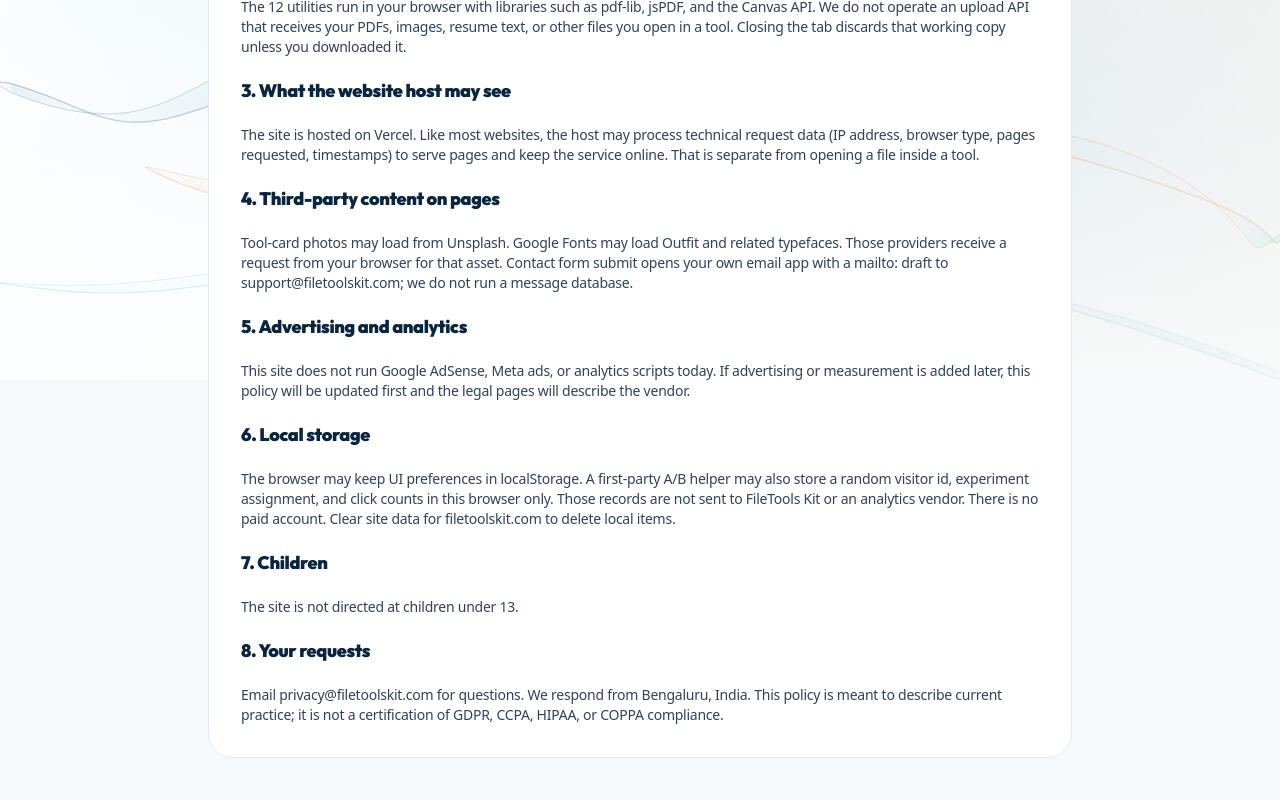
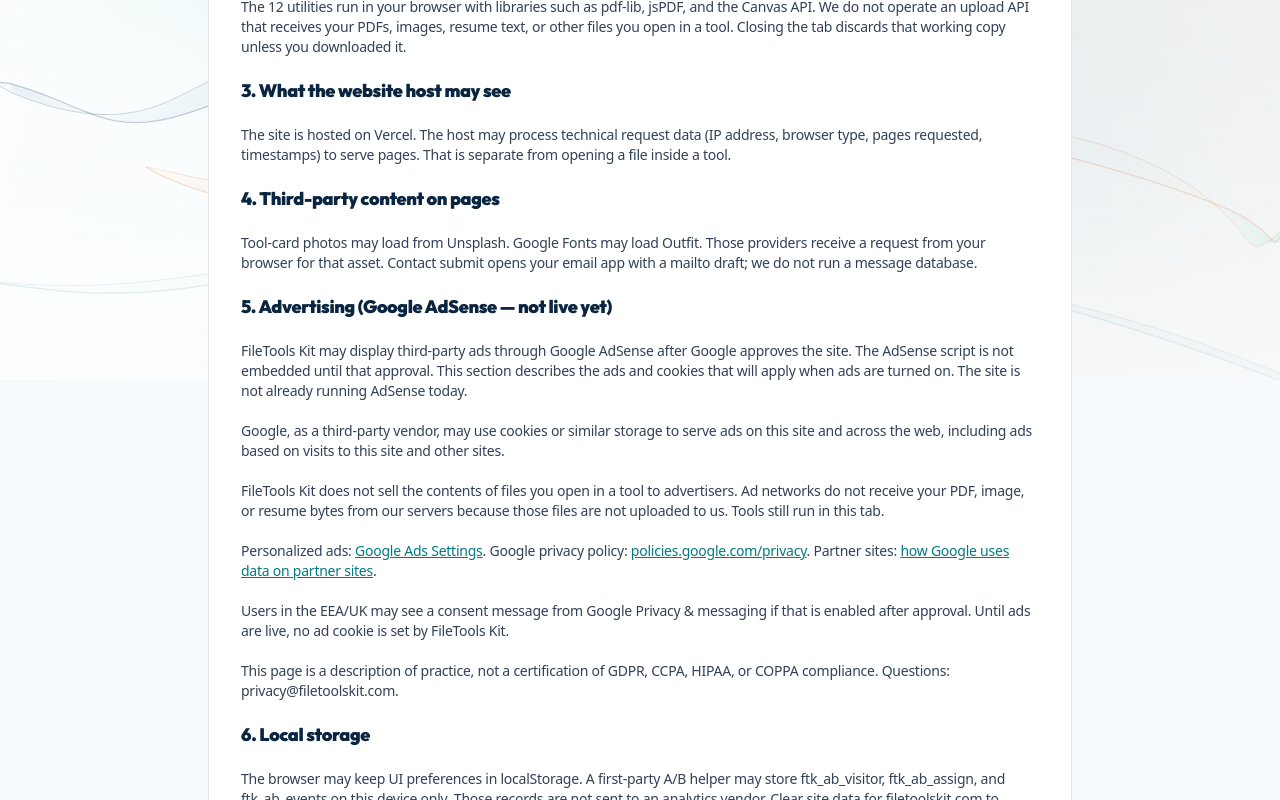
Before and after one commit to Sourendas/OmniCraft-Studio, a React (Vite) app: page /privacy in a window 1280 px wide. Shown: the part 420-1220 px from the top of the page. Built offline with nearby package versions, Linux system fonts and the light colour scheme.

Commit message:
Add AdSense-ready privacy and cookie clauses

```diff
--- a/src/pages/legal/LegalPages.tsx
+++ b/src/pages/legal/LegalPages.tsx
@@ -14,21 +14,26 @@
     <div className="rounded-3xl bg-white border border-slate-200 p-8 space-y-5 text-sm text-slate-700">
       <div className="flex items-center gap-3"><ShieldCheck className="w-8 h-8 text-[#007A82]" /><div><h1 className="text-3xl font-black text-[#0A2540]">Privacy Policy</h1><p className="text-xs text-slate-500">Last updated: 3 September 2026</p></div></div>
       <h2 className="text-lg font-black text-[#0A2540]">1. Who we are</h2>
-      <p>FileTools Kit (filetoolskit.com) is operated by <strong>Souren Das</strong>, Bengaluru, Karnataka, India. Privacy contact: <a className="text-[#007A82] underline" href="mailto:privacy@filetoolskit.com">privacy@filetoolskit.com</a>. Support: <a className="text-[#007A82] underline" href="mailto:support@filetoolskit.com">support@filetoolskit.com</a>.</p>
+      <p>FileTools Kit (filetoolskit.com) is operated by <strong>Souren Das</strong>, Bengaluru, Karnataka, India. Privacy: <a className="text-[#007A82] underline" href="mailto:privacy@filetoolskit.com">privacy@filetoolskit.com</a>. Support: <a className="text-[#007A82] underline" href="mailto:support@filetoolskit.com">support@filetoolskit.com</a>.</p>
       <h2 className="text-lg font-black text-[#0A2540]">2. What the tools do with your files</h2>
       <p>The 12 utilities run in your browser with libraries such as pdf-lib, jsPDF, and the Canvas API. We do not operate an upload API that receives your PDFs, images, resume text, or other files you open in a tool. Closing the tab discards that working copy unless you downloaded it.</p>
       <h2 className="text-lg font-black text-[#0A2540]">3. What the website host may see</h2>
-      <p>The site is hosted on Vercel. Like most websites, the host may process technical request data (IP address, browser type, pages requested, timestamps) to serve pages and keep the service online. That is separate from opening a file inside a tool.</p>
+      <p>The site is hosted on Vercel. The host may process technical request data (IP address, browser type, pages requested, timestamps) to serve pages. That is separate from opening a file inside a tool.</p>
       <h2 className="text-lg font-black text-[#0A2540]">4. Third-party content on pages</h2>
-      <p>Tool-card photos may load from Unsplash. Google Fonts may load Outfit and related typefaces. Those providers receive a request from your browser for that asset. Contact form submit opens your own email app with a mailto: draft to support@filetoolskit.com; we do not run a message database.</p>
-      <h2 className="text-lg font-black text-[#0A2540]">5. Advertising and analytics</h2>
-      <p>This site does not run Google AdSense, Meta ads, or analytics scripts today. If advertising or measurement is added later, this policy will be updated first and the legal pages will describe the vendor.</p>
+      <p>Tool-card photos may load from Unsplash. Google Fonts may load Outfit. Those providers receive a request from your browser for that asset. Contact submit opens your email app with a mailto draft; we do not run a message database.</p>
+      <h2 className="text-lg font-black text-[#0A2540]">5. Advertising (Google AdSense — not live yet)</h2>
+      <p>FileTools Kit may display third-party ads through Google AdSense after Google approves the site. The AdSense script is not embedded until that approval. This section describes the ads and cookies that will apply when ads are turned on. The site is not already running AdSense today.</p>
+      <p>Google, as a third-party vendor, may use cookies or similar storage to serve ads on this site and across the web, including ads based on visits to this site and other sites.</p>
+      <p>FileTools Kit does not sell the contents of files you open in a tool to advertisers. Ad networks do not receive your PDF, image, or resume bytes from our servers because those files are not uploaded to us. Tools still run in this tab.</p>
+      <p>Personalized ads: <a className="text-[#007A82] underline" href="https://adssettings.google.com" target="_blank" rel="noopener noreferrer">Google Ads Settings</a>. Google privacy policy: <a className="text-[#007A82] underline" href="https://policies.google.com/privacy" target="_blank" rel="noopener noreferrer">policies.google.com/privacy</a>. Partner sites: <a className="text-[#007A82] underline" href="https://policies.google.com/technologies/partner-sites" target="_blank" rel="noopener noreferrer">how Google uses data on partner sites</a>.</p>
+      <p>Users in the EEA/UK may see a consent message from Google Privacy & messaging if that is enabled after approval. Until ads are live, no ad cookie is set by FileTools Kit.</p>
+      <p>This page is a description of practice, not a certification of GDPR, CCPA, HIPAA, or COPPA compliance. Questions: privacy@filetoolskit.com.</p>
       <h2 className="text-lg font-black text-[#0A2540]">6. Local storage</h2>
-      <p>The browser may keep UI preferences in localStorage. A first-party A/B helper may also store a random visitor id, experiment assignment, and click counts in this browser only. Those records are not sent to FileTools Kit or an analytics vendor. There is no paid account. Clear site data for filetoolskit.com to delete local items.</p>
+      <p>The browser may keep UI preferences in localStorage. A first-party A/B helper may store ftk_ab_visitor, ftk_ab_assign, and ftk_ab_events on this device only. Those records are not sent to an analytics vendor. Clear site data for filetoolskit.com to delete them.</p>
       <h2 className="text-lg font-black text-[#0A2540]">7. Children</h2>
       <p>The site is not directed at children under 13.</p>
       <h2 className="text-lg font-black text-[#0A2540]">8. Your requests</h2>
-      <p>Email privacy@filetoolskit.com for questions. We respond from Bengaluru, India. This policy is meant to describe current practice; it is not a certification of GDPR, CCPA, HIPAA, or COPPA compliance.</p>
+      <p>Email privacy@filetoolskit.com. We respond from Bengaluru, India.</p>
     </div>
   </div>
 );
@@ -39,7 +44,7 @@
     <div className="rounded-3xl bg-white border border-slate-200 p-8 space-y-5 text-sm text-slate-700">
       <div className="flex items-center gap-3"><FileText className="w-8 h-8 text-[#007A82]" /><div><h1 className="text-3xl font-black text-[#0A2540]">Terms of Service</h1><p className="text-xs text-slate-500">Last updated: 3 September 2026</p></div></div>
       <p>These terms are between you and Souren Das (Bengaluru, India) for filetoolskit.com.</p>
-      <p>All 12 tools are free to use in the browser. There is no paid upgrade or checkout on this site. Outputs you generate are yours, subject to third-party rights in content you paste in.</p>
+      <p>All 12 tools are free in the browser. There is no paid upgrade or checkout on this site. Outputs you generate are yours, subject to third-party rights in content you paste in.</p>
       <p>Do not use the tools for unlawful content. Tools are provided as-is. Encrypted PDFs, unusual file types, and very large files may fail in the browser. Governed by the laws of India.</p>
     </div>
   </div>
@@ -49,8 +54,11 @@
   <div className="relative z-10 max-w-4xl mx-auto px-4 py-12">
     <Back />
     <div className="rounded-3xl bg-white border border-slate-200 p-8 space-y-5 text-sm text-slate-700">
-      <div className="flex items-center gap-3"><Lock className="w-8 h-8 text-[#007A82]" /><h1 className="text-3xl font-black text-[#0A2540]">Cookie & Storage Policy</h1></div>
-      <p>FileTools Kit does not set advertising or analytics cookies today. The browser may store UI preferences and first-party A/B assignment keys (ftk_ab_visitor, ftk_ab_assign, ftk_ab_events) in localStorage. Those stay on your device. Vercel and font/image CDNs may set their own technical cookies when assets load. Clear site data for filetoolskit.com to delete first-party storage.</p>
+      <div className="flex items-center gap-3"><Lock className="w-8 h-8 text-[#007A82]" /><div><h1 className="text-3xl font-black text-[#0A2540]">Cookie & Storage Policy</h1><p className="text-xs text-slate-500">Last updated: 3 September 2026</p></div></div>
+      <p>FileTools Kit does not set advertising or analytics cookies today. The AdSense script is not embedded. Until AdSense is enabled, no advertising cookie is set by FileTools Kit.</p>
+      <p>After Google approves the site and the official snippet is added, Google may set advertising and measurement cookies (including historical DoubleClick / IDE-style cookies). Ads are third-party. File bytes are not uploaded to us and are not sent to advertisers from our servers.</p>
+      <p>Manage ads at <a className="text-[#007A82] underline" href="https://adssettings.google.com" target="_blank" rel="noopener noreferrer">adssettings.google.com</a>. Google privacy: <a className="text-[#007A82] underline" href="https://policies.google.com/privacy" target="_blank" rel="noopener noreferrer">policies.google.com/privacy</a>.</p>
+      <p>First-party keys may include UI prefs and ftk_ab_visitor, ftk_ab_assign, ftk_ab_events. Vercel, fonts, and Unsplash may set their own technical cookies. Clear site data for filetoolskit.com to delete first-party storage.</p>
     </div>
   </div>
 );
@@ -83,6 +91,7 @@
       <Back />
       <div className="rounded-3xl bg-white border border-slate-200 p-8 space-y-5">
         <div className="flex items-center gap-3"><Mail className="w-8 h-8 text-[#007A82]" /><div><h1 className="text-3xl font-black text-[#0A2540]">Contact</h1><p className="text-xs text-slate-500">Souren Das · Bengaluru</p></div></div>
+        <p className="text-sm text-slate-700">Mail is received by the operator. There is no ticket system. Write to <a className="text-[#007A82] underline font-bold" href="mailto:support@filetoolskit.com">support@filetoolskit.com</a> or <a className="text-[#007A82] underline font-bold" href="mailto:privacy@filetoolskit.com">privacy@filetoolskit.com</a>.</p>
         {submitted ? (
           <div className="p-6 rounded-3xl bg-emerald-50 border border-emerald-300 text-center">
             <CheckCircle2 className="w-10 h-10 text-emerald-600 mx-auto mb-2" />
```
